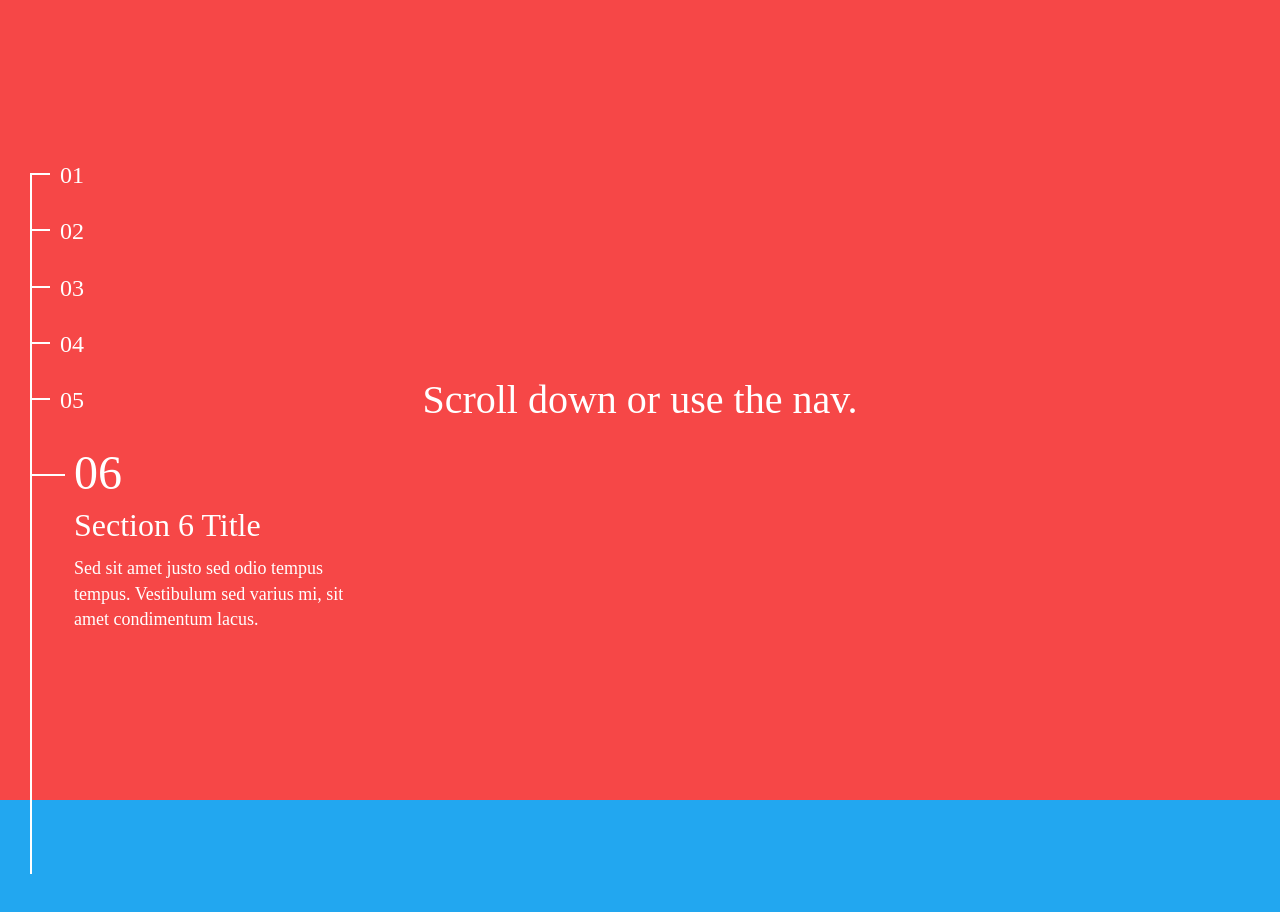
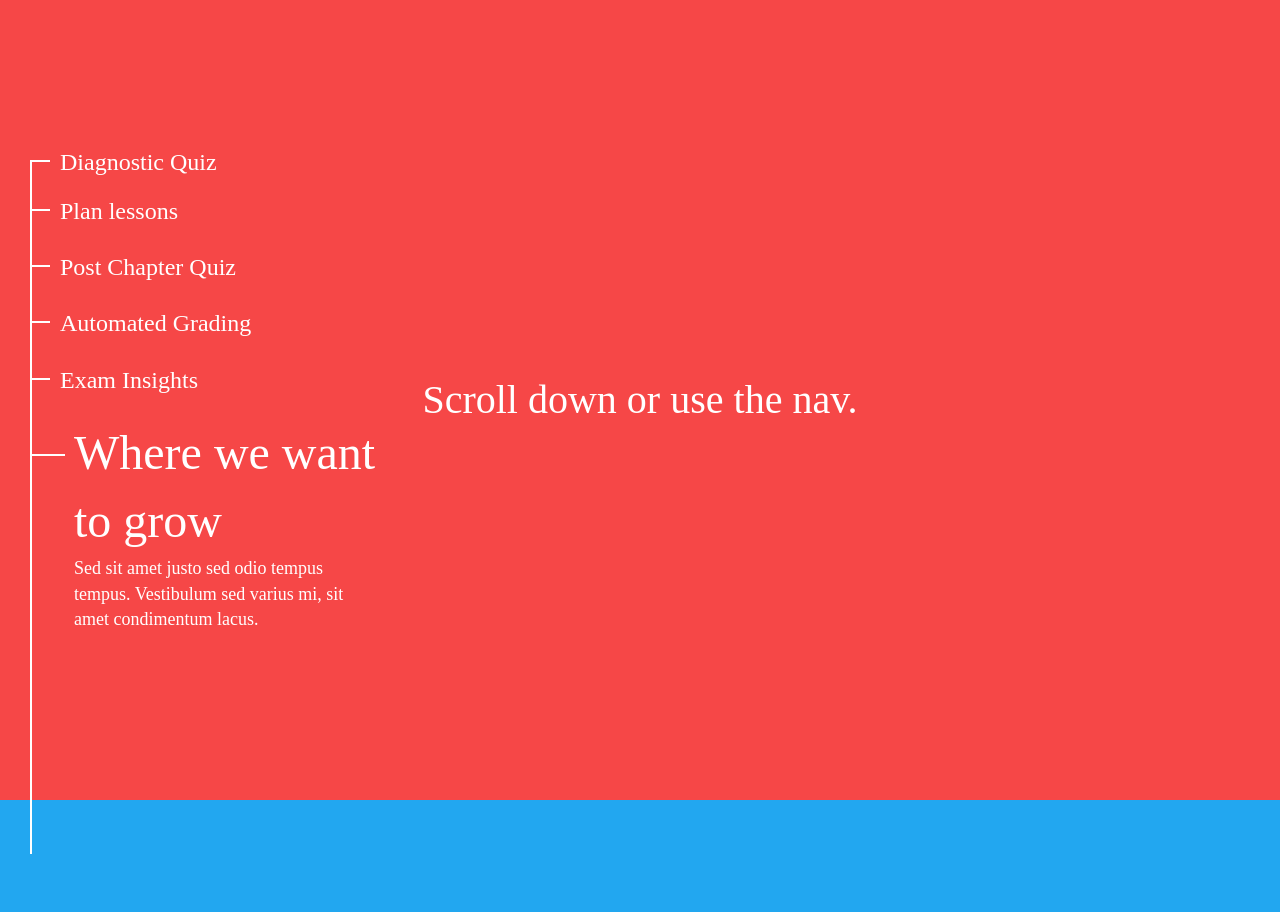
Before and after one commit to amitagondi/drona-pitch-deck, a website: page pages/solution.html in a window 1280 px wide. Shown: the top 912 px of the page. Drawn offline with nearby package versions, Linux system fonts and the light colour scheme.

Commit message:
Adding more content

```diff
--- a/pages/solution.html
+++ b/pages/solution.html
@@ -21,15 +21,15 @@
 
         <li role="presentation" class="active">
           <a href="#section1">
-            <span class="nav__counter">01</span>
-            <h3 class="nav__title">Diagnostic Quiz</h3>
-            <p class="nav__body"><strong>Prior to every chapter</strong>. Scroll down to see what happens, or click on a number in the nav.</p>
+            <span class="nav__counter">Diagnostic Quiz</span>
+            <!-- <h3 class="nav__title">Before chapter</h3> -->
+            <p class="nav__body"><strong>Prior to every chapter</strong>.<br> Identify which students know.<br> Which students don't.<br> Plan your class accordingly.</p>
           </a>
         </li>
 
         <li role="presentation">
           <a href="#section2">
-            <span class="nav__counter">02</span>
+            <span class="nav__counter">Plan lessons</span>
             <h3 class="nav__title">Section 2 Title</h3>
             <p class="nav__body">Sed sit amet justo sed odio tempus tempus. Vestibulum sed varius mi, sit amet condimentum lacus.</p>
           </a>
@@ -37,7 +37,7 @@
 
         <li role="presentation">
           <a href="#section3">
-            <span class="nav__counter">03</span>
+            <span class="nav__counter">Post Chapter Quiz</span>
             <h3 class="nav__title">Section 3 Title</h3>
             <p class="nav__body">Sed sit amet justo sed odio tempus tempus. Vestibulum sed varius mi, sit amet condimentum lacus.</p>
           </a>
@@ -45,7 +45,7 @@
 
         <li role="presentation">
           <a href="#section4">
-            <span class="nav__counter">04</span>
+            <span class="nav__counter">Automated Grading</span>
             <h3 class="nav__title">Section 4 Title</h3>
             <p class="nav__body">Sed sit amet justo sed odio tempus tempus. Vestibulum sed varius mi, sit amet condimentum lacus.</p>
           </a>
@@ -53,7 +53,7 @@
 
         <li role="presentation">
           <a href="#section5">
-            <span class="nav__counter">05</span>
+            <span class="nav__counter">Exam Insights</span>
             <h3 class="nav__title">Section 5 Title</h3>
             <p class="nav__body">Sed sit amet justo sed odio tempus tempus. Vestibulum sed varius mi, sit amet condimentum lacus.</p>
           </a>
@@ -61,8 +61,8 @@
 
         <li role="presentation">
           <a href="#section6">
-            <span class="nav__counter">06</span>
-            <h3 class="nav__title">Section 6 Title</h3>
+            <span class="nav__counter">Where we want <br>to grow</span>
+<!--             <h3 class="nav__title">Section 6 Title</h3> -->
             <p class="nav__body">Sed sit amet justo sed odio tempus tempus. Vestibulum sed varius mi, sit amet condimentum lacus.</p>
           </a>
         </li>
```
